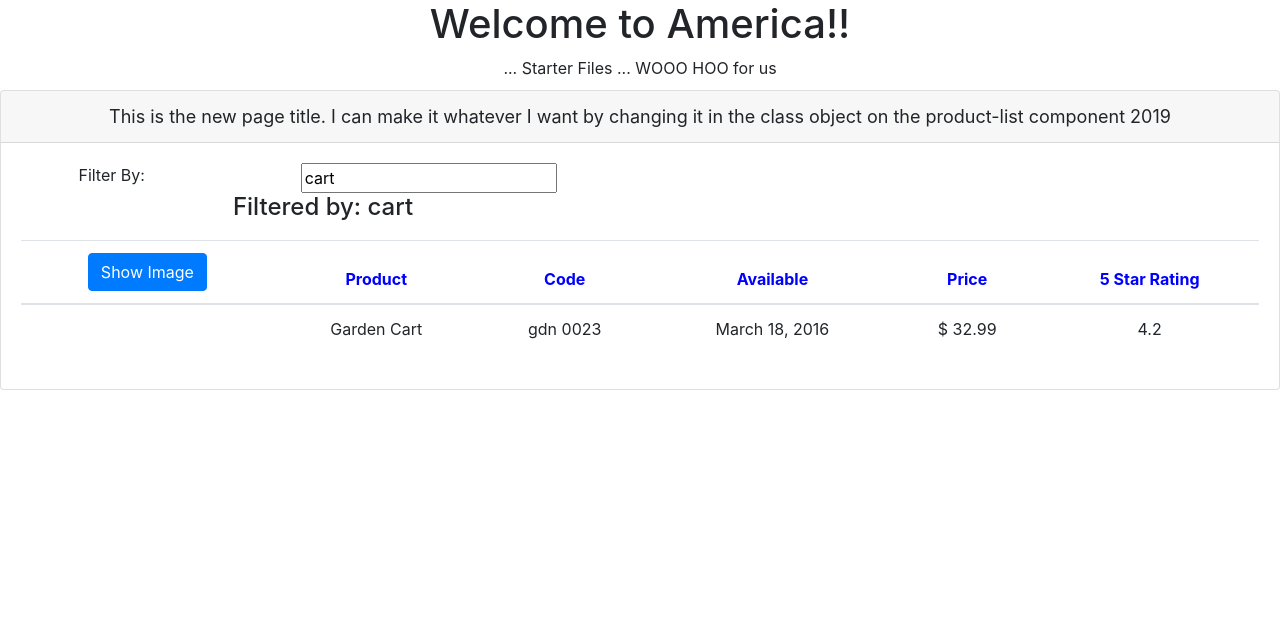
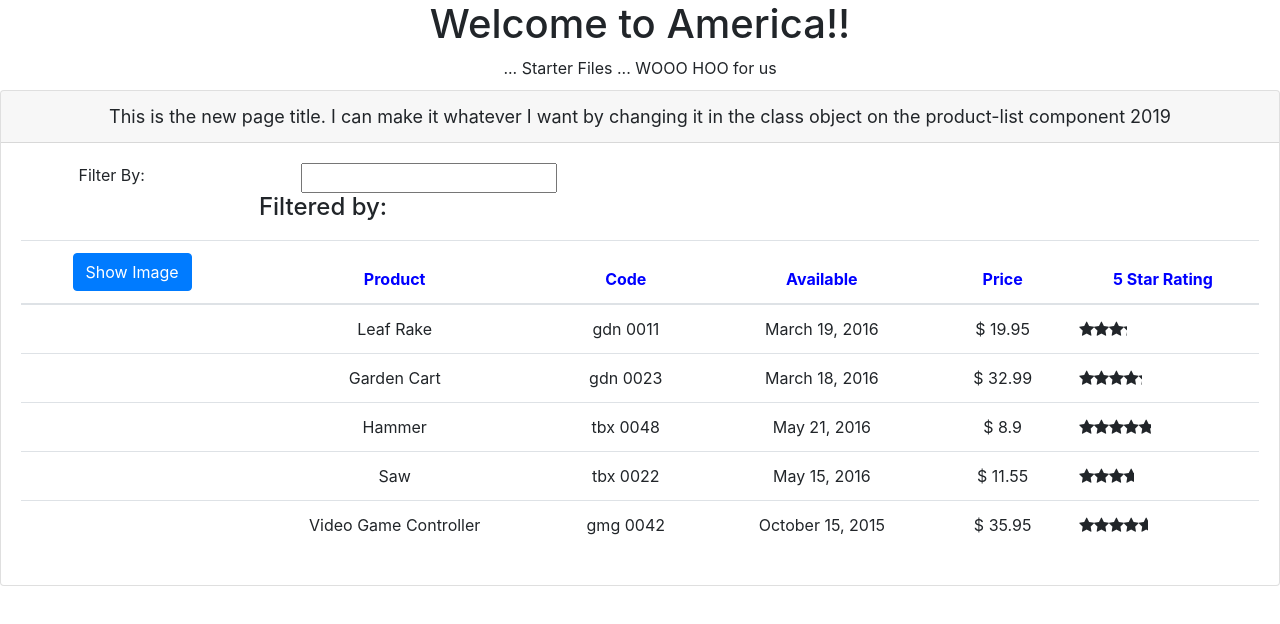
Before and after one commit to memmo01/Angular-Project, an Angular app in the folder APM-Start/: page / in a window 1280 px wide. Shown: the top 624 px of the page. Built offline with nearby package versions, Linux system fonts and the light colour scheme.

Commit message:
added a service to the products component

```diff
--- a/APM-Start/src/app/app.module.ts
+++ b/APM-Start/src/app/app.module.ts
@@ -5,9 +5,10 @@
 import { AppComponent } from "./app.component";
 import { ProductListComponent } from "./products/product-list.component";
 import {ConverToSpacesPipe} from "./shared/convert-to-space.pipe";
+import {StarComponent} from "./shared/star.component"
 
 @NgModule({
-  declarations: [AppComponent, ProductListComponent,ConverToSpacesPipe],
+  declarations: [AppComponent, ProductListComponent,ConverToSpacesPipe,StarComponent],
   imports: [BrowserModule, FormsModule],
   bootstrap: [AppComponent]
 })
--- a/APM-Start/src/app/products/product-list.component.html
+++ b/APM-Start/src/app/products/product-list.component.html
@@ -56,7 +56,7 @@
                 | convertToSpaces: '-' }}</td>
             <td>{{ apple.releaseDate }}</td>
             <td>$ {{ apple.price }}</td>
-            <td>{{ apple.starRating }}</td>
+            <td><pm-star [rating]="apple.starRating"></pm-star></td>
           </tr>
         </tbody>
       </table>
--- a/APM-Start/src/app/products/product-list.component.ts
+++ b/APM-Start/src/app/products/product-list.component.ts
@@ -1,14 +1,15 @@
-import { Component } from "@angular/core";
+import { Component, OnInit } from "@angular/core";
 import example from "../../api/products/products.json";
 import { IProduct } from "./product";
 import { ValueConverter } from "@angular/compiler/src/render3/view/template";
+import { ProductService } from "./product.service.js";
 
 @Component({
   selector: "pm-products",
   templateUrl: "./product-list.component.html",
   styleUrls: ["./product-list.component.css"]
 })
-export class ProductListComponent {
+export class ProductListComponent implements OnInit {
   show: boolean = false;
   imageWidth: number = 50;
   imageMargin: number = 2;
@@ -16,14 +17,20 @@
   pageTitle: string =
     "This is the new page title. I can make it whatever I want by changing it in the class object on the product-list component";
 
-    _listFilter:string;
-get listFilter():string{
+  constructor(private productService: ProductService) {}
+  products: IProduct[] = [];
+  filteredProducts: IProduct[];
+
+  _listFilter: string;
+  get listFilter(): string {
     return this._listFilter;
-}
-set listFilter(value:string){
-    this._listFilter=value;
-    this.filteredProducts=this.listFilter ? this.performFilter(this.listFilter):this.products
-}
+  }
+  set listFilter(value: string) {
+    this._listFilter = value;
+    this.filteredProducts = this.listFilter
+      ? this.performFilter(this.listFilter)
+      : this.products;
+  }
 
   getYear() {
     let y = new Date();
@@ -31,22 +38,20 @@
     return o;
   }
 
+  ngOnInit(): void {
+    this.products = this.productService.getProducts();
+    this.filteredProducts = this.products;
+  }
+
   toggleEvent() {
     this.show = !this.show;
   }
 
-
-filteredProducts:IProduct[];
-products: IProduct[] = example;
-
-
-constructor(){
-    this.filteredProducts=this.products;
-    this.listFilter='cart';
+  performFilter(filterBy: string): IProduct[] {
+    filterBy = filterBy.toLocaleLowerCase();
+    return this.products.filter(
+      (product: IProduct) =>
+        product.productName.toLocaleLowerCase().indexOf(filterBy) !== -1
+    );
+  }
 }
-performFilter(filterBy:string):IProduct[]{
-    filterBy= filterBy.toLocaleLowerCase();
-   return this.products.filter((product:IProduct)=>product.productName.toLocaleLowerCase().indexOf(filterBy)!==-1)
-
-}
-}
--- /dev/null
+++ b/APM-Start/src/app/products/product.service.ts
@@ -0,0 +1,64 @@
+import { Injectable } from "@angular/core";
+import example from "../../api/products/products.json";
+import { IProduct } from "./product";
+
+@Injectable({
+    providedIn:'root'
+})
+export class ProductService{
+    getProducts():IProduct[]{
+        return [
+            {
+              "productId": 1,
+              "productName": "Leaf Rake",
+              "productCode": "GDN-0011",
+              "releaseDate": "March 19, 2016",
+              "description": "Leaf rake with 48-inch wooden handle.",
+              "price": 19.95,
+              "starRating": 3.2,
+              "imageUrl": "https://openclipart.org/image/300px/svg_to_png/26215/Anonymous_Leaf_Rake.png"
+            },
+            {
+              "productId": 2,
+              "productName": "Garden Cart",
+              "productCode": "GDN-0023",
+              "releaseDate": "March 18, 2016",
+              "description": "15 gallon capacity rolling garden cart",
+              "price": 32.99,
+              "starRating": 4.2,
+              "imageUrl": "https://openclipart.org/image/300px/svg_to_png/58471/garden_cart.png"
+            },
+            {
+              "productId": 5,
+              "productName": "Hammer",
+              "productCode": "TBX-0048",
+              "releaseDate": "May 21, 2016",
+              "description": "Curved claw steel hammer",
+              "price": 8.9,
+              "starRating": 4.8,
+              "imageUrl": "https://openclipart.org/image/300px/svg_to_png/73/rejon_Hammer.png"
+            },
+            {
+              "productId": 8,
+              "productName": "Saw",
+              "productCode": "TBX-0022",
+              "releaseDate": "May 15, 2016",
+              "description": "15-inch steel blade hand saw",
+              "price": 11.55,
+              "starRating": 3.7,
+              "imageUrl": "https://openclipart.org/image/300px/svg_to_png/27070/egore911_saw.png"
+            },
+            {
+              "productId": 10,
+              "productName": "Video Game Controller",
+              "productCode": "GMG-0042",
+              "releaseDate": "October 15, 2015",
+              "description": "Standard two-button video game controller",
+              "price": 35.95,
+              "starRating": 4.6,
+              "imageUrl": "https://openclipart.org/image/300px/svg_to_png/120337/xbox-controller_01.png"
+            }
+          ]
+          ;
+    }
+}
--- a/APM-Start/src/app/products/product.ts
+++ b/APM-Start/src/app/products/product.ts
@@ -1,7 +1,7 @@
 export interface IProduct {
   productId: number;
   productName: string;
-  productcode: string;
+  productCode: string;
   releaseDate: string;
   price: number;
   description: string;
--- /dev/null
+++ b/APM-Start/src/app/shared/star.component.ts
@@ -0,0 +1,15 @@
+import { Component, OnChanges,Input } from "@angular/core";
+
+@Component({
+    selector:'pm-star',
+    templateUrl:'./star.component.html',
+    styleUrls:['./star.component.css']
+})
+export class StarComponent implements OnChanges{
+    @Input() rating:number;
+    starWidth:number;
+
+    ngOnChanges():void{
+        this.starWidth=this.rating *75/5;
+    }
+}
```
